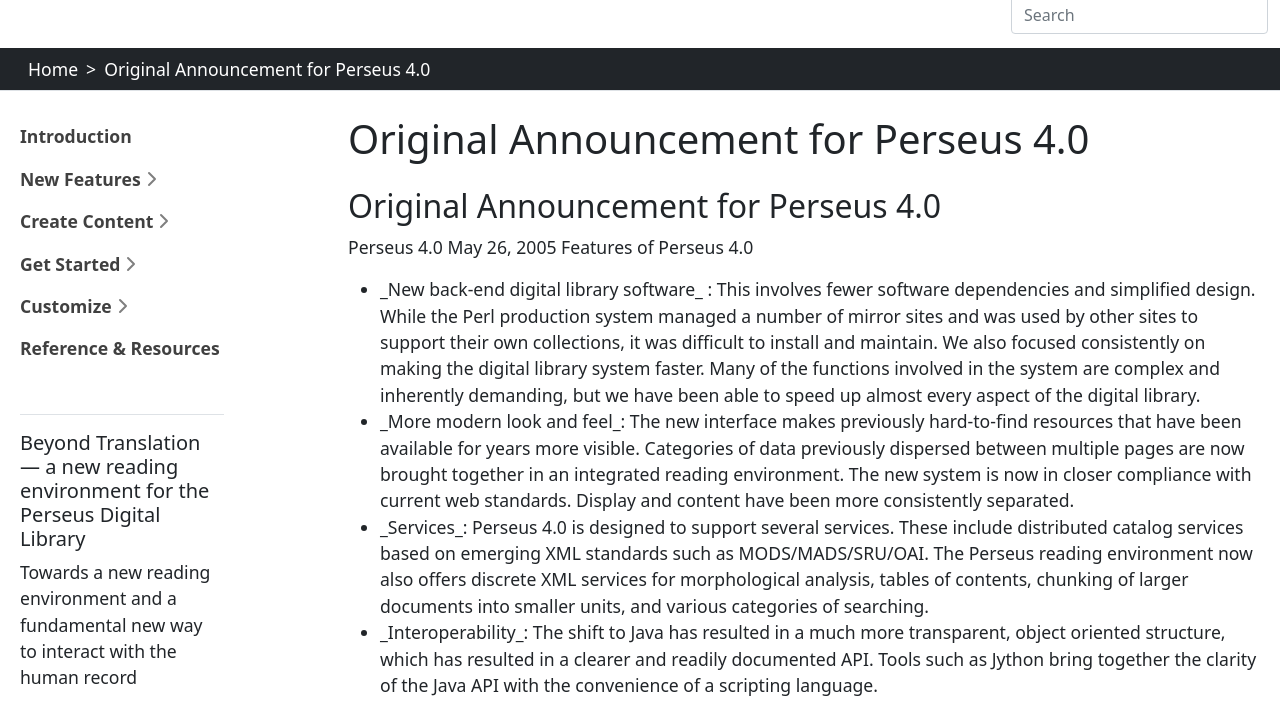
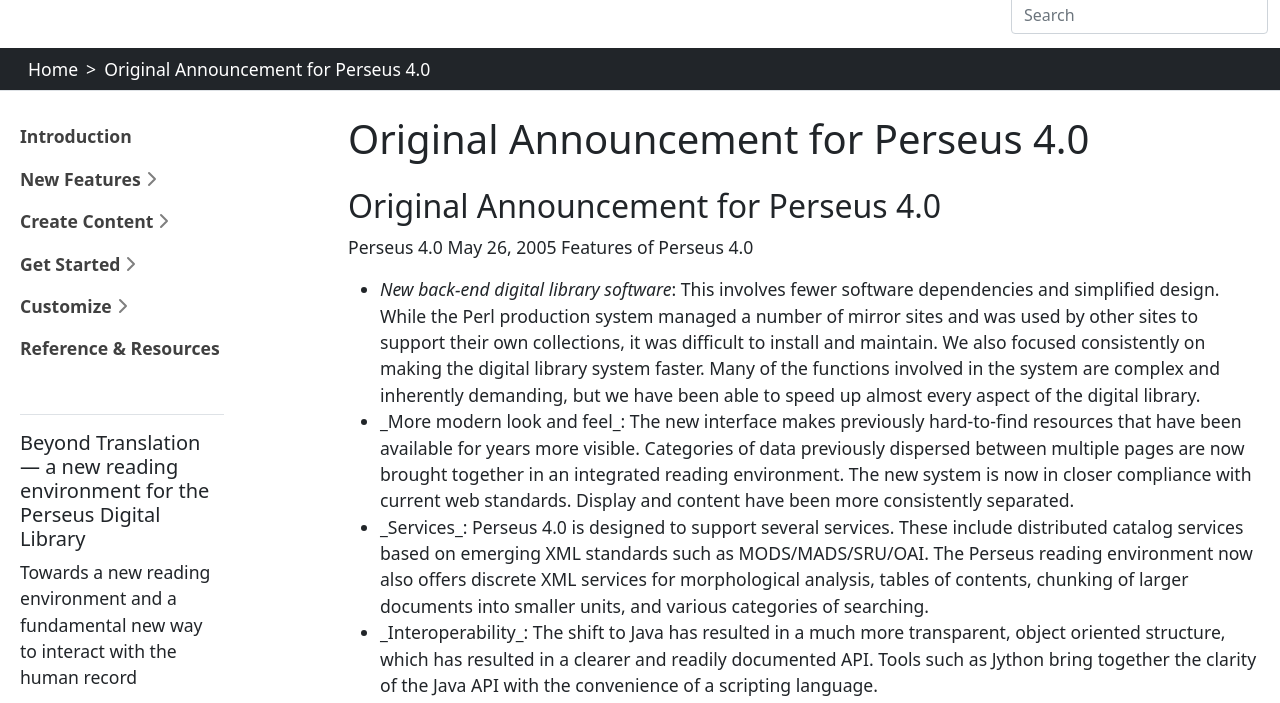
Before and after one commit to gregorycrane/BeyondTranslation, a Jekyll site: the page built from content/pershist/perseus4_0.md, in a window 1280 px wide and 900 px high, cut to the strip 120-823 px from the top of the window. Built offline with Jekyll 4.4.1, drawn with Linux system fonts in a browser that asks for light colours; our own code applies the rules of GitHub Pages for plain Markdown files.

```diff
--- a/content/pershist/perseus4_0.md
+++ b/content/pershist/perseus4_0.md
@@ -13,7 +13,7 @@ May 26, 2005
 Features of Perseus 4.0
 
 <ul>
-<li>_New back-end digital library software_ : This involves fewer software dependencies and simplified design. While the Perl production system managed a number of mirror sites and was used by other sites to support their own collections, it was difficult to install and maintain. We also focused consistently on making the digital library system faster. Many of the functions involved in the system are complex and inherently demanding, but we have been able to speed up almost every aspect of the digital library.
+  <li><i>New back-end digital library software</i>: This involves fewer software dependencies and simplified design. While the Perl production system managed a number of mirror sites and was used by other sites to support their own collections, it was difficult to install and maintain. We also focused consistently on making the digital library system faster. Many of the functions involved in the system are complex and inherently demanding, but we have been able to speed up almost every aspect of the digital library.
 <li>_More modern look and feel_: The new interface makes previously hard-to-find resources that have been available for years more visible. Categories of data previously dispersed between multiple pages are now brought together in an integrated reading environment. The new system is now in closer compliance with current web standards. Display and content have been more consistently separated.
 <li>_Services_: Perseus 4.0 is designed to support several services. These include distributed catalog services based on emerging XML standards such as MODS/MADS/SRU/OAI. The Perseus reading environment now also offers discrete XML services for morphological analysis, tables of contents, chunking of larger documents into smaller units, and various categories of searching.
 <li>_Interoperability_: The shift to Java has resulted in a much more transparent, object oriented structure, which has resulted in a clearer and readily documented API. Tools such as Jython bring together the clarity of the Java API with the convenience of a scripting language.
```
